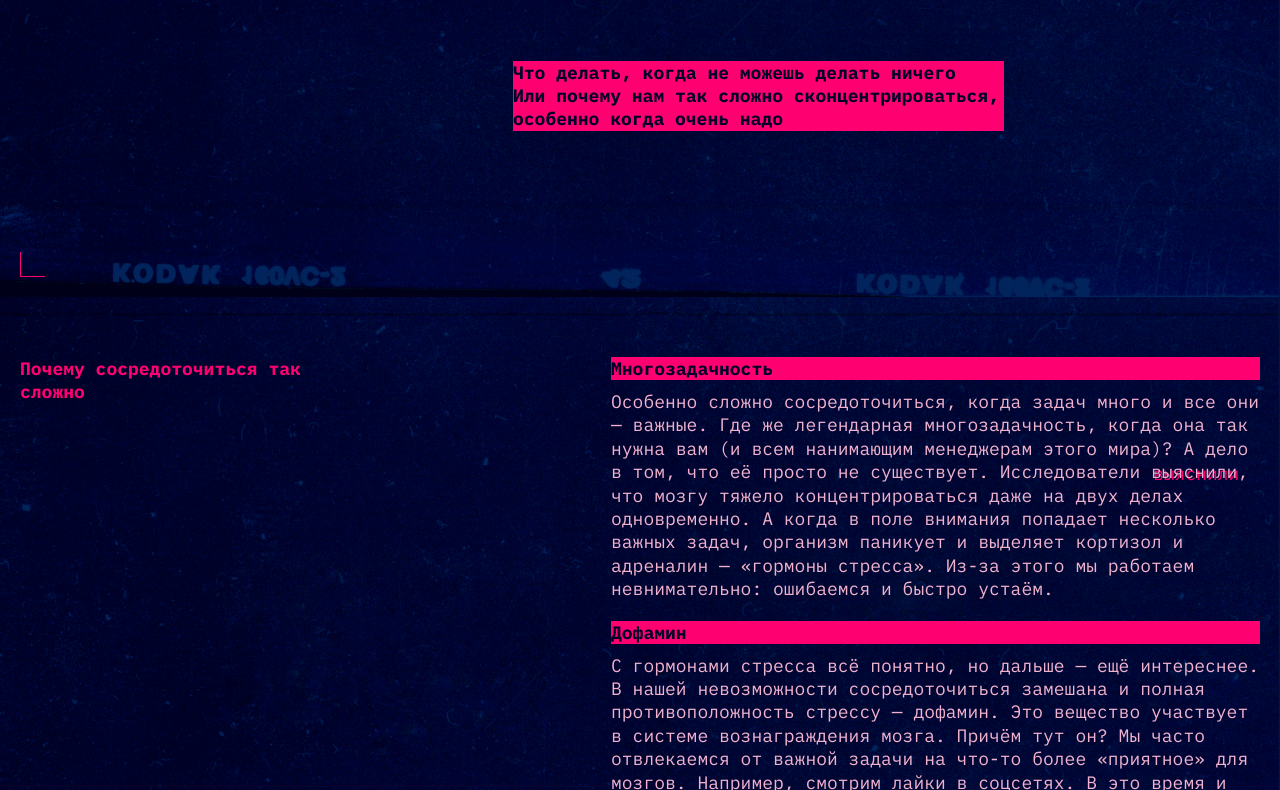
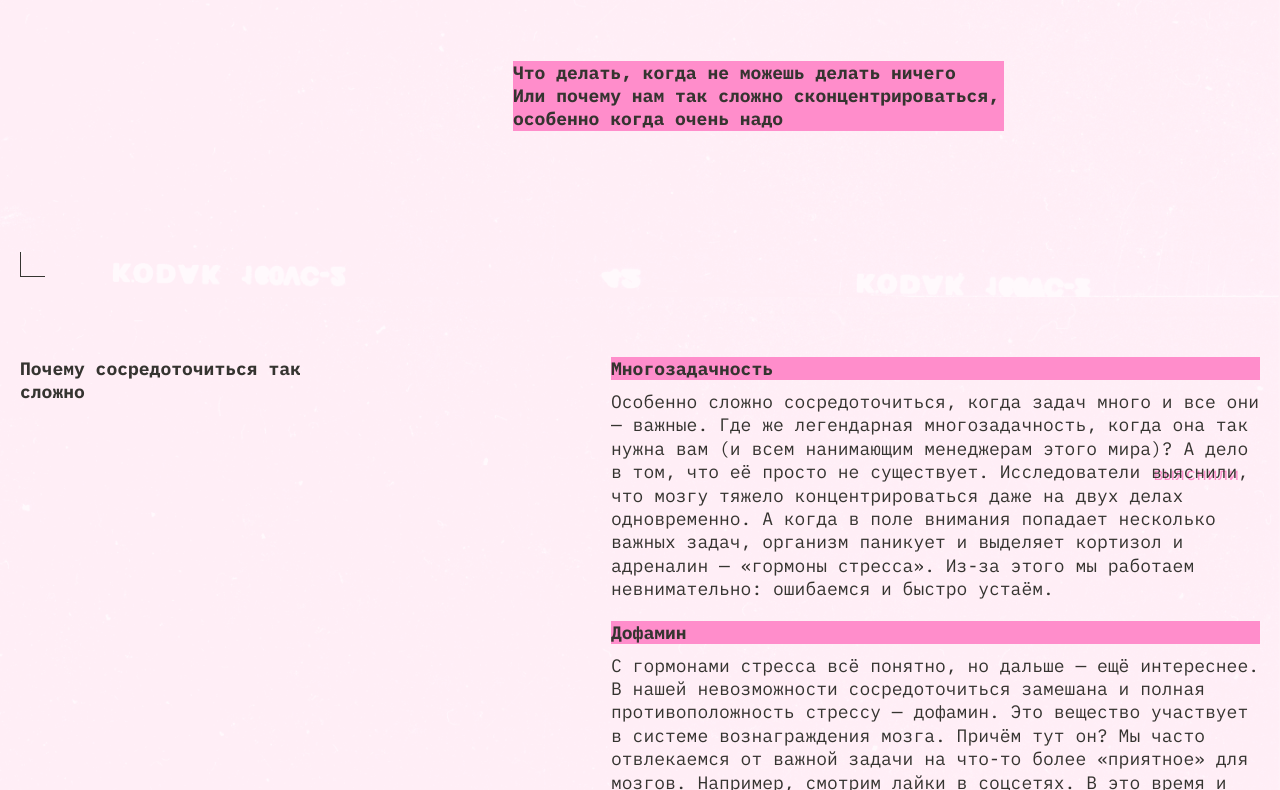
Before and after one commit to VayaCD/slozhno-sosredotochitsya-fd, a plain HTML site: page index.html in a window 1280 px wide. Shown: the part 503-1293 px from the top of the page. Drawn offline with Linux system fonts and the light colour scheme.

Commit message:
Add files via upload

```diff
--- a/styles/dark.css
+++ b/styles/dark.css
@@ -28,11 +28,3 @@
 .theme-dark .page {
   background-image: url(/images/cover-image-dark.png);
 }
-
-.theme-dark .lamp {
-  opacity: 0;
-}
-
-.theme-dark .lamp::after {
-  opacity: 0;
-}
--- a/styles/light.css
+++ b/styles/light.css
@@ -25,6 +25,41 @@
   --text-size: clamp(7.25rem, 7.0115rem + 1.0178vw, 7.5rem);
 }
 
+@media (prefers-color-scheme: light) {
+  :root {
+  --main-page-color: #FFF1F7;
+  --lamp-color: #353430;
+  --buttons-color: #353430;
+  --buttons-opacity-color: rgba(53, 52, 48, 0.5);
+  --h1-title-color: #FFC2E6;
+  --h1-text-shadow-color: #FF8DCB;
+  --h1-subtitle-color: #353430;
+  --h1-subtitle-back-color: #FF8DCB;
+  --h2-title-color: #353430;
+  --h4-title-color: #353430;
+  --h4-back-color: #FF8DCB;
+  --main-text-color: #353430;
+  --link-text-color: #353430;
+  --link-text-shadow-color: #FF8DCB;
+  --h3-title-color: #353430;
+  --h3-back-color: #FF8DCB;
+  --link-size: 18px;
+  --text-size: clamp(7.25rem, 7.0115rem + 1.0178vw, 7.5rem);
+  }
+
+  .page {
+    background-image: url(/images/cover-image-light.png);
+  }
+
+  .lamp {
+    opacity: 0;
+  }
+
+  .lamp::after {
+    opacity: 0;
+  }
+}
+
 .theme-light .page {
   background-image: url(/images/cover-image-light.png);
 }
```
